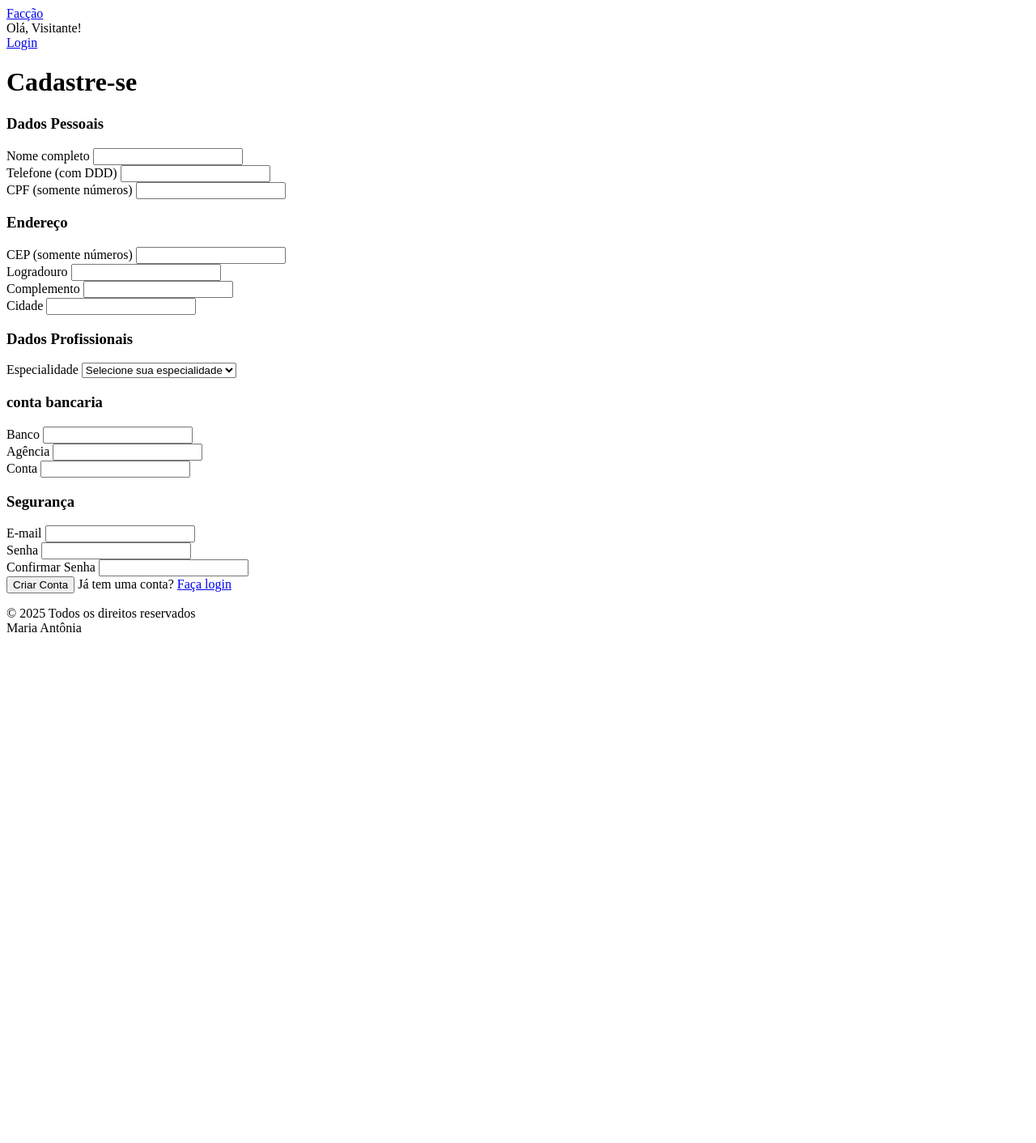
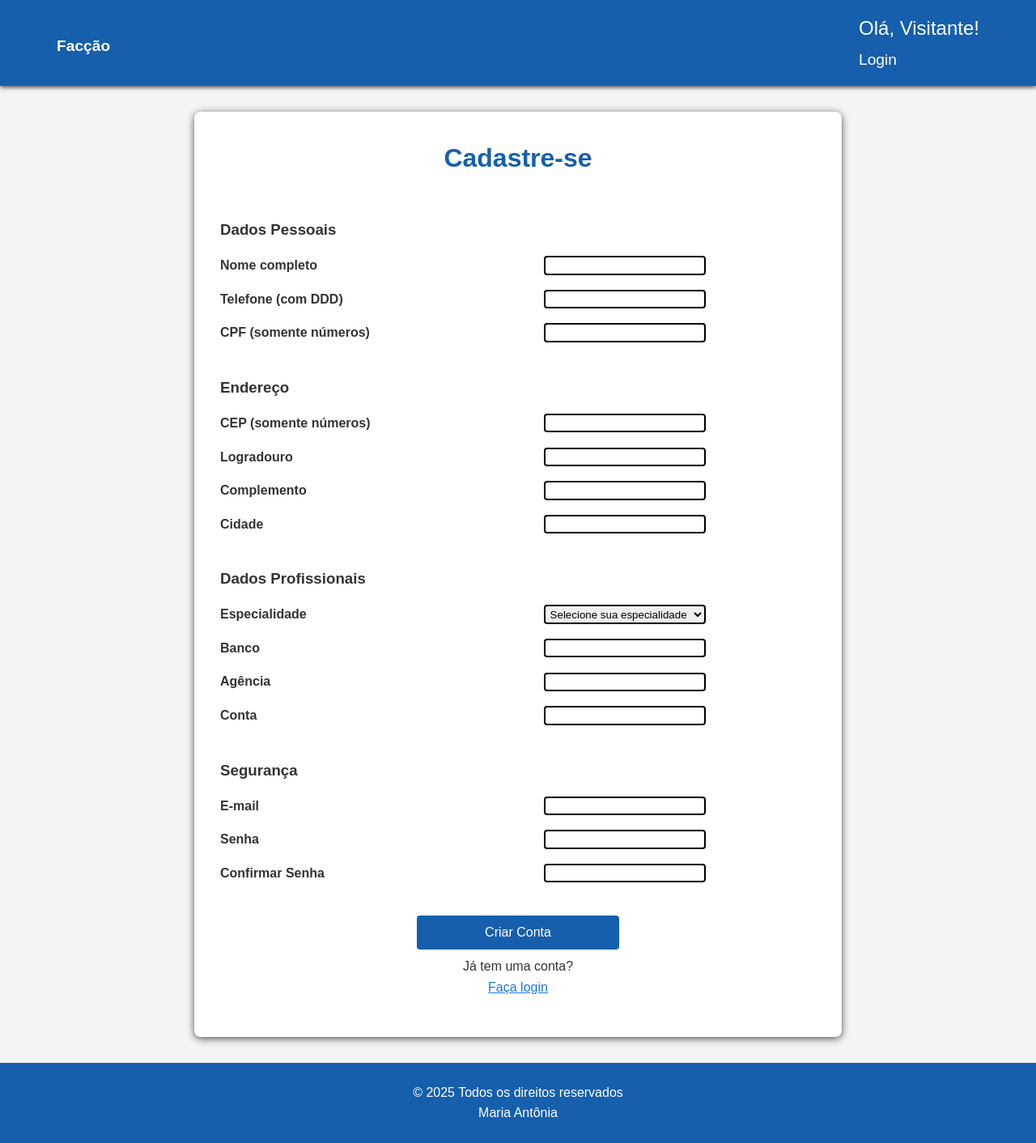
Before and after one commit to Hudsaw/pi, a PHP site: page /pi/cadastro in a window 1280 px wide. Shown: the whole page at 81% size. Before the commit the page ends 781 px from the top, so only its background shows below. Run offline with PHP 8.4, Linux system fonts and the light colour scheme; data comes from the database, SQL or seed files in the repository; some libraries are stand-ins or nearby versions.

Commit message:
cadastro e login ok

```diff
--- a/app/AuthController.php
+++ b/app/AuthController.php
@@ -23,7 +23,7 @@
         unset($_SESSION['login_error']);
     }
 
-    public function login()
+    public function logar()
     {
         error_log("Tentativa de login");
         if ($_SERVER['REQUEST_METHOD'] !== 'POST') {
@@ -54,13 +54,13 @@
     {
         error_log("Exibindo tela de cadastro");
         $data = [
-            'errors' => $_SESSION['registrar_errors'] ?? [],
-            'old'    => $_SESSION['registrar_data'] ?? [],
-            'especializacao'  => $this->userModel->getEspecializacao(),
+            'errors'         => $_SESSION['registrar_erros'] ?? [],
+            'old'            => $_SESSION['registrar_data'] ?? [],
+            'especializacao' => $this->userModel->getEspecializacao(),
         ];
 
         $this->render('cadastro', $data);
-        unset($_SESSION['registrar_errors'], $_SESSION['registrar_data']);
+        unset($_SESSION['registrar_erros'], $_SESSION['registrar_data']);
     }
 
     public function cadastrar()
@@ -73,8 +73,8 @@
         $data = $this->validarUser($_POST, false);
 
         if (isset($data['errors'])) {
-            $_SESSION['registrar_errors'] = $data['errors'];
-            $_SESSION['registrar_data']   = $_POST;
+            $_SESSION['registrar_erros'] = $data['errors'];
+            $_SESSION['registrar_data']  = $_POST;
             $this->redirect('/cadastro');
         }
 
@@ -86,7 +86,7 @@
             $this->redirect('/');
         }
 
-        $_SESSION['registrar_errors'] = ['Falha ao criar usuário'];
+        $_SESSION['registrar_erros'] = ['Falha ao criar usuário'];
         $this->redirect('/cadastro');
     }
 
@@ -107,7 +107,7 @@
         $data   = $this->validarUser($_POST, true);
 
         if (isset($data['errors'])) {
-            $_SESSION['register_errors'] = $data['errors'];
+            $_SESSION['registrar_erros'] = $data['errors'];
             $this->redirect('/editar');
         }
 
@@ -118,7 +118,7 @@
             $this->redirect('/');
         }
 
-        $_SESSION['register_errors'] = ['Erro ao atualizar o currículo'];
+        $_SESSION['registrar_erros'] = ['Erro ao atualizar o currículo'];
         $this->redirect('/editar');
     }
 
@@ -128,20 +128,18 @@
     {
         $errors = [];
         $data   = [
-            'nome'            => trim($post['nome'] ?? ''),
-            'email'           => filter_var(trim($post['email'] ?? ''), FILTER_SANITIZE_EMAIL),
-            'telefone'        => trim($post['telefone'] ?? ''),
-            'cpf'             => trim($post['cpf'] ?? ''),
-            'cep'             => trim($post['cep'] ?? ''),
-            'complemento'     => trim($post['complemento'] ?? ''),
-            'area_atuacao_id' => $post['area_atuacao_id'] ?? null,
-            'escolaridade'    => $post['escolaridade'] ?? null,
-            'resumo'          => trim($post['resumo'] ?? ''),
-            'experiencias'    => trim($post['experiencias'] ?? ''),
-            'linkedin'        => trim($post['linkedin'] ?? ''),
-            'github'          => trim($post['github'] ?? ''),
-            'senha'           => $post['senha'] ?? '',
-            'confirmar_senha' => $post['confirmar_senha'] ?? '',
+            'nome'             => trim($post['nome'] ?? ''),
+            'email'            => filter_var(trim($post['email'] ?? ''), FILTER_SANITIZE_EMAIL),
+            'telefone'         => trim($post['telefone'] ?? ''),
+            'cpf'              => trim($post['cpf'] ?? ''),
+            'cep'              => trim($post['cep'] ?? ''),
+            'complemento'      => trim($post['complemento'] ?? ''),
+            'banco'            => trim($post['banco'] ?? ''),
+            'agencia'          => trim($post['agencia'] ?? ''),
+            'conta'            => trim($post['conta'] ?? ''),
+            'especialidade_id' => $post['especialidade_id'] ?? '2',
+            'senha'            => $post['senha'] ?? '',
+            'confirmar_senha'  => $post['confirmar_senha'] ?? '',
         ];
 
         if (empty($data['nome'])) {
@@ -154,14 +152,13 @@
         }
 
         if (! $isUpdate) {
-            if (!$isUpdate) {
+
             if (empty($data['cpf'])) {
                 $errors['cpf'] = 'CPF é obrigatório';
-        } elseif (!preg_match('/^\d{11}$/', $data['cpf'])) {
+            } elseif (! preg_match('/^\d{11}$/', $data['cpf'])) {
                 $errors['cpf'] = 'CPF deve conter exatamente 11 dígitos numéricos';
             } elseif ($this->userModel->cpfExiste($data['cpf'])) {
                 $errors['cpf'] = 'CPF já cadastrado';
-        }
             }
 
             if (! filter_var($data['email'], FILTER_VALIDATE_EMAIL)) {
@@ -190,7 +187,7 @@
     private function redirect($url)
     {
         $baseUrl = rtrim(BASE_URL, '/') . '/';
-        $path = ltrim($url, '/');
+        $path    = ltrim($url, '/');
         header("Location: " . $baseUrl . $path);
         exit();
     }
--- a/app/PageController.php
+++ b/app/PageController.php
@@ -32,7 +32,7 @@
     {
         error_log("Exibindo formulario de cadastro");
         $data = [
-            'errors' => $_SESSION['register_errors'] ?? [],
+            'errors' => $_SESSION['registrar_erros'] ?? [],
             'dados'  => [],
             'areas'  => $this->userModel->getEspecialidade(),
         ];
@@ -43,7 +43,7 @@
         }
 
         $this->render('cadastro', $data);
-        unset($_SESSION['register_errors']);
+        unset($_SESSION['registrar_erros']);
     }
 
     // Métodos auxiliares
@@ -56,13 +56,6 @@
 
     $user = $this->userModel->getUserPeloId($_SESSION['user_id']);
 
-    // Adicionar pontuação se não estiver presente
-    if ($user && !isset($user['avaliacao'])) {
-        $score = $this->userModel->getUserScore($_SESSION['user_id']);
-        $user['avaliacao'] = $score['correct'] ?? 0;
-        $user['total_perguntas'] = $score['total'] ?? 0;
-    }
-
     return $user;
 }
 
@@ -71,11 +64,6 @@
         return isset($_SESSION['user_id']);
     }
 
-    private function ehAdmin()
-    {
-        error_log("Verificando se usuário é administrador" . $_SESSION['user_role']);
-        return isset($_SESSION['user_role']) && $_SESSION['user_role'] === 'admin';
-    }
 
     private function render($view, $data = [])
     {
--- a/app/UserModel.php
+++ b/app/UserModel.php
@@ -43,7 +43,7 @@
             $data['banco'],
             $data['agencia'],
             $data['conta'],
-            $data['especialidade_id'] ?? null,
+            $data['especialidade_id'],
             'bronze'
         ]);
 
@@ -103,7 +103,7 @@
         $stmt = $this->pdo->prepare("
             SELECT u.*, e.nome as especialidade
             FROM usuarios u
-            LEFT JOIN especialidade a ON u.especialidade_id = a.id
+            LEFT JOIN especialidade e ON u.especialidade_id = e.id
             WHERE u.id = ?
         ");
         $stmt->execute([$id]);
--- a/banco.sql
+++ b/banco.sql
@@ -42,7 +42,7 @@
     agencia INT NULL DEFAULT 0,
     conta INT NULL DEFAULT 0,
     saldo DECIMAL(10, 2) DEFAULT 0.00,
-    especialidade INT NOT NULL DEFAULT 2,
+    especialidade_id INT NOT NULL DEFAULT 2,
     nivel INT NOT NULL DEFAULT 1,
     ativo TINYINT DEFAULT 1
  );
--- a/index.php
+++ b/index.php
@@ -22,9 +22,9 @@
 $router->get('/cadastro', 'PageController@mostrarCadastro');
 $router->get('/editar', 'PageController@mostrarCadastro', ['AuthMiddleware']);
 $router->get('/logout', 'AuthController@logout');
-$router->post('/cadastro', 'AuthController@cadastrar');
+$router->post('/cadastrar', 'AuthController@cadastrar');
 $router->post('/atualizar', 'AuthController@atualizar', ['AuthMiddleware']);
-$router->post('/login', 'AuthController@login');
+$router->post('/logar', 'AuthController@logar');
 
 
 $router->dispatch();
--- /dev/null
+++ b/style.css
@@ -0,0 +1,482 @@
+:root {
+
+    /*Fontes*/
+    --body-font: 'Arial', sans-serif;
+    --header-font: 'monospace', monospace;
+
+    .light-theme{
+        /* Cores principais */
+        --primary-color: #165fac;
+        --primary-dark: #07407d;
+        --primary-light: #ffffff;
+
+        /* Cores secundárias */
+        --secondary-color: #28a745;
+        --secondary-dark: #1e7e34;
+
+        /* Cores neutras */
+        --bg-light: #f4f4f4;
+        --bg-white: #ffffff;
+        --bg-dark: #505050;
+
+        /* Cores de texto */
+        --text-dark: #333333;
+        --text-medium: #555555;
+        --text-light: #777777;
+        --link-color: #1979e1;
+        --link-hover-color: #165fac;
+
+
+        /* Cores de borda */
+        --border-color: #dddddd;
+        --border-light: #eeeeee;
+        --input-border-color: #000000;
+
+        /* Cores de feedback */
+        --success-color: #28a745;
+        --error-color: #dc3545;
+        --warning-color: #ffc107;
+        --info-color: #17a2b8;
+    }
+
+    .dark-theme{
+        /* Cores principais */
+        --primary-color: #165fac;
+        --primary-dark: #07407d;
+        --primary-light: #ffffff;
+
+        /* Cores secundárias */
+        --secondary-color: #28a745;
+        --secondary-dark: #1e7e34;
+
+        /* Cores neutras */
+        --bg-light: #202020;
+        --bg-white: #353535;
+        --bg-dark: #000000;
+
+        /* Cores de texto */
+        --text-dark: #ffffff;
+        --text-medium: #aaaaaa;
+        --text-light: #cccccc;
+        --link-color: #7bb6f5;
+        --link-hover-color: #165fac;
+
+        /* Cores de borda */
+        --border-color: #444444;
+        --border-light: #555555;
+        --input-border-color: #000000;
+
+        /* Cores de feedback */
+        --success-color: #28a745;
+        --error-color: #dc3545;
+        --warning-color: #ffc107;
+        --info-color: #17a2b8;
+    }
+}
+
+
+/* Reset e Base */
+* {
+    box-sizing: border-box;
+    margin: 0;
+    padding: 0;
+}
+
+body {
+    font-family: var(--body-font);
+    line-height: 1.6;
+    color: var(--text-dark);
+    background-color: var(--bg-light);
+    display: flex;
+    flex-direction: column;
+    min-height: 100vh;
+}
+
+
+
+/* Layout Principal */
+.container {
+    width: 100%;
+    max-width: 1200px;
+    margin: 0 auto;
+    padding: 0 15px;
+}
+
+
+
+/* Cabeçalho */
+header {
+    background-color: var(--primary-color);
+    color: var(--primary-light);
+    padding: 1rem 0;
+    box-shadow: 0 2px 5px var(--bg-dark);
+
+    .header-container {
+        max-width: 1200px;
+        margin: 0 auto;
+        padding: 0 15px;
+    }
+
+    .secao{
+        display: flex;
+        justify-content: space-between;
+        align-items: center;
+        width: 100%;
+    }
+
+    .logo {
+        font-size: 2rem;
+        font-weight: bold;
+        color: var(--primary-light);
+        text-decoration: none;
+        display: flex;
+        align-items: center;
+
+        .logo-img {
+            width: 80px;
+            height: 80px;
+            margin-right: 10px;
+        }
+
+    }
+
+
+    #espacador{
+        color: var(--primary-color);
+    }
+
+    .user-greeting{
+
+        font-size: 1.5rem;
+        color: var(--primary-light);
+    }
+
+    .nav-user{
+        display: flex;
+        flex-direction: column;
+        text-align: end;
+
+        .user-actions{
+            display: flex;
+            justify-content: space-between;
+            align-items: center;
+            margin-top: 5px;
+            font-size: 1.2rem;
+        }
+        .theme-switcher{
+            color: var(--primary-light);
+            background-color: var(--primary-color);
+            width: 30px;
+            text-align: center;
+            border: none;
+            cursor: pointer;
+        }
+    }
+
+    a, a:visited {
+        color: var(--primary-light);
+        text-decoration: none;
+        font-size: 1.2rem;
+    }
+
+}
+
+
+
+/* Conteúdo Principal */
+main {
+    flex: 1;
+    padding: 2rem 0;
+}
+
+
+
+/* Rodapé */
+footer {
+    background-color: var(--primary-color);
+    color: var(--primary-light);
+    padding: 1.5rem 0;
+    text-align: center;
+    margin-top: auto;
+}
+
+
+
+/* Componentes Comuns */
+.card {
+    display: flex;
+    flex-direction: column;
+    background-color: var(--bg-white);
+    border-radius: 8px;
+    box-shadow: 0 2px 10px var(--bg-dark);
+    padding: 2rem;
+    margin: 2rem auto;
+    max-width: 800px;
+    width: 100%;
+}
+.card h1,.card h2 {
+    text-align: center;
+    margin-bottom: 1.5rem;
+    color: var(--primary-color);
+}
+
+.btn {
+    display: inline-block;
+    padding: 0.75rem 1.5rem;
+    background-color: var(--primary-color);
+    color: var(--primary-light);
+    border: none;
+    border-radius: 4px;
+    text-decoration: none;
+    cursor: pointer;
+    transition: background-color 0.3s;
+    font-size: 1rem;
+    margin: 0.5rem 0;
+    width: 250px;
+    text-align: center;
+}
+
+.btn:hover {
+    background-color: var(--primary-dark);
+}
+
+.btn-secondary {
+    background-color: var(--secondary-color);
+}
+
+.btn-secondary:hover {
+    background-color: var(--secondary-dark);
+}
+
+.btn-ver{
+    color: var(--link-color);
+    text-decoration: none;
+
+    &:hover{
+        color: var(--link-hover-color);
+    }
+}
+
+
+
+/* Formulários */
+.form-container {
+    max-width: 600px;
+    margin: 0 auto;
+    padding: 1rem;
+}
+
+.form-cadastro{
+    margin-bottom: 1rem;
+    display: flex;
+    flex-direction: row;
+    align-items: center;
+    justify-content: space-between;
+    width: 600px;
+}
+
+.form-section{
+    width: 100%;
+    text-align: left;
+}
+
+.form-group {
+    margin-bottom: 1rem;
+    display: flex;
+    flex-direction: row;
+    align-items: center;
+    justify-content: space-between;
+    width: 100%;
+}
+
+#form-home {
+    width: 250px;
+}
+
+.form-login{
+    max-width: 600px;
+    margin: 0 auto;
+    padding: 1rem;
+}
+
+.form-control {
+    width: 100%;
+    padding: 0.5rem;
+    border: 1px solid var(--border-color);
+    border-radius: 4px;
+    font-size: 1rem;
+    margin: 0 auto;
+}
+
+.form-group label {
+    display: block;
+    font-weight: bold;
+    text-align: left;
+
+
+}
+
+.form-cadastro{
+    display: flex;
+    flex-direction: column;
+    align-items: start;
+}
+
+.input {
+    padding: 0.14rem;
+    background: var(--primary-light);
+    border: 2px solid var(--input-border-color);
+    border-radius: 4px;
+    width: 200px;
+    outline: none;
+
+}
+
+#area{
+    outline: none;
+    border: 2px solid var(--input-border-color);
+    padding: 0.1rem;
+    border-radius: 4px;
+}
+
+#select1,
+#select2 {
+    outline: none;
+    border: 2px solid var(--input-border-color);
+    padding: 0.1rem;
+    border-radius: 4px;
+    width: 200px;
+}
+
+#cep-container{
+    display: flex;
+    flex-direction: row;
+    width: 100%;
+
+    #cep-info{
+        display: flex;
+        align-items: center;
+        margin-left: 1rem;
+        width: 150px;
+        margin-bottom: 1rem;
+        text-align: center;
+    }
+}
+
+#actions{
+    display: flex;
+    flex-direction: column;
+    justify-content: space-between;
+    align-items: center;
+    margin-top: 1rem;
+    width: 736px;
+}
+
+#email-container, #senha-container{
+    width: 250px;
+}
+
+h3{
+    padding: 1rem 0;
+    margin-top: 0.5rem;
+}
+
+
+
+/* Alertas */
+.alert {
+    padding: 1rem;
+    margin-bottom: 1rem;
+    border-radius: 4px;
+}
+
+.alert-success {
+    color: var(--success-color);
+    border: 1px solid var(--success-color);
+}
+
+.alert-error {
+    color: var(--error-color);
+    border: 1px solid var(--error-color);
+}
+
+
+
+/* PÁGINAS ESPECÍFICAS */
+
+/* Home */
+#hero {
+    text-align: center;
+    padding: 2rem 0;
+    align-items: center;
+}
+#sobre{
+    display: flex;
+    flex-direction: column;
+    justify-content: center;
+    align-items: center;
+    margin-top: 5px;
+
+
+
+}
+#icon1,#icon2,#icon3{
+    color: var(--secondary-color);
+}
+
+
+
+/* Currículo */
+.curriculo-header {
+    margin-bottom: 2rem;
+}
+
+
+
+/*Login*/
+.auth-form{
+    display: flex;
+    flex-direction: column;
+    align-items: center;
+    justify-content: center;
+    background-color: var(--bg-white);
+}
+.link-btn{
+    color: var(--link-color);
+    &:hover{
+        color: var(--link-hover-color);
+        transition: color 0.3s;
+    }
+}
+#criar_conta{
+    display: flex;
+    justify-content: space-around;
+    align-items: center;
+    margin-top: 5px;
+    width: 250px;
+}
+
+#login{
+    display: flex;
+    flex-direction: column;
+    align-items: center;
+}
+
+
+.alternativas input[type="radio"] {
+    padding-right: 10px;
+}
+
+
+
+/* Responsividade */
+@media (max-width: 768px) {
+    .container {
+        padding: 0 10px;
+    }
+
+    .table-responsive {
+        overflow-x: auto;
+    }
+
+}
--- a/views/cadastro.php
+++ b/views/cadastro.php
@@ -10,7 +10,7 @@
             </div>
         <?php endif; ?>
 
-        <form method="POST" action="<?php echo BASE_URL?>/<?php echo isset($_SESSION['user_id']) ? 'atualizar' : 'cadastro'?>" class="form-cadastro">
+        <form method="POST" action="<?php echo BASE_URL?>/<?php echo isset($_SESSION['user_id']) ? 'atualizar' : 'cadastrar'?>" class="form-cadastro">
             <!--Dados Pessoais-->
             <h3>Dados Pessoais</h3>
             <div class="form-group">
@@ -80,8 +80,7 @@
                     <?php endforeach; ?>
                 </select>
             </div>
-            <div class="form-section">
-                <h3>conta bancaria</h3>
+
             <div class="form-group">
                 <label for="banco">Banco</label>
                 <input class="input" type="text" id="banco" name="banco" required
@@ -96,7 +95,7 @@
                 <label for="conta">Conta</label>
                 <input class="input" type="text" id="conta" name="conta" required
                     value="<?php echo htmlspecialchars($dados['conta'] ?? ''); ?>">
-</div>
+
             </div>
 
 
--- a/views/header.php
+++ b/views/header.php
@@ -4,7 +4,7 @@
 <head>
     <meta charset="UTF-8">
     <meta name="viewport" content="width=device-width, initial-scale=1.0">
-    <title><?= $title ?? 'Curriculum Quiz' ?></title>
+    <title><?= $title ?? 'GFC' ?></title>
     <link rel="stylesheet" href="https://cdnjs.cloudflare.com/ajax/libs/font-awesome/6.0.0-beta3/css/all.min.css">
     <link rel="stylesheet" href="style.css">
 </head>
--- a/views/login.php
+++ b/views/login.php
@@ -8,7 +8,7 @@
             </div>
         <?php endif; ?>
 
-        <form class="auth-form" method="POST" action="<?= BASE_URL ?>/login">
+        <form class="auth-form" method="POST" action="<?= BASE_URL ?>/logar">
             <div class="form-group" id="email-container">
                 <label for="email">E-mail</label>
                 <input class="input" type="email" id="email" name="email" required
```
Also changed, not shown: views/admin.php (deleted, +0 -73 lines). Lines whose indentation alone changed are shown as unchanged.
